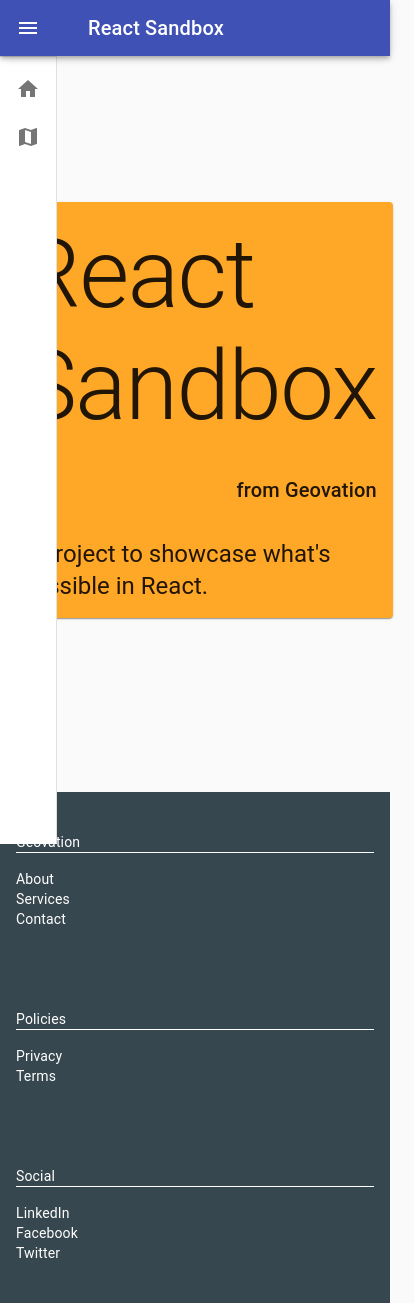
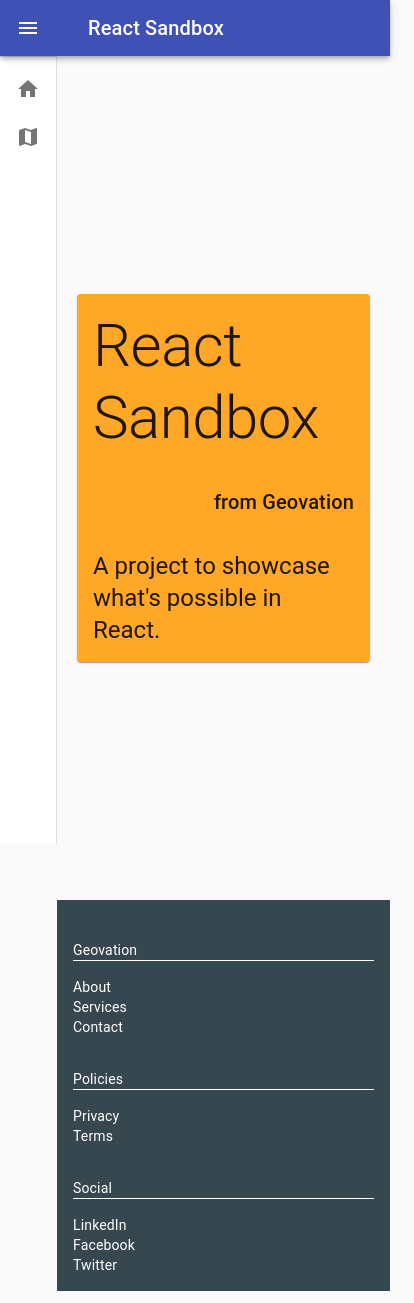
Before and after one commit to Geovation/react-sandbox, a React (Create React App) app: page / in a window 390 px wide. Shown: the whole page, 414 px wide, since content can reach past the window. Built offline with nearby package versions, Linux system fonts and the light colour scheme.

Commit message:
Fix layout not responsive (#42)

```diff
--- a/src/App.js
+++ b/src/App.js
@@ -1,29 +1,25 @@
-import React from 'react';
-import CssBaseline from '@material-ui/core/CssBaseline';
+import React, { Fragment } from "react";
+import CssBaseline from "@material-ui/core/CssBaseline";
 
-import { Container, Grid } from "@material-ui/core";
+import { Grid } from "@material-ui/core";
 import HomePage from "./components/home-page.jsx";
 import Footer from "./components/common/footer.jsx";
 import NavDrawer from "./components/common/nav-drawer";
-import {
-  BrowserRouter as Router,
-  Switch,
-  Route
-} from "react-router-dom";
-import GoogleMapsPage from './components/google-map/google-map-page.jsx';
+import { BrowserRouter as Router, Switch, Route } from "react-router-dom";
+import GoogleMapsPage from "./components/google-map/google-map-page.jsx";
 
 function App() {
   return (
     <Router>
       <CssBaseline />
-      <NavDrawer />
-      <Container maxWidth="lg" my="auto">
+      <NavDrawer
+        pageContent={
+          <Fragment>
             <Grid
               container
               direction="column"
               justifyContent="center"
               alignItems="center"
-          spacing={3}
               style={{ minHeight: "100vh" }}
             >
               <Switch>
@@ -31,9 +27,10 @@
                 <Route path="/google-map-page" component={GoogleMapsPage} />
               </Switch>
             </Grid>
-
-      </Container>
             <Footer />
+          </Fragment>
+        }
+      />
     </Router>
   );
 }
--- a/src/components/common/footer.jsx
+++ b/src/components/common/footer.jsx
@@ -3,9 +3,9 @@
 function Footer() {
   return (
     <footer>
-      <Box bgcolor="#37474f" color="#ffffff">
+      <Box bgcolor="#37474f" color="#ffffff" pt={5}>
         <Container maxWidth="lg">
-          <Grid container spacing={10}>
+          <Grid container spacing={4}>
             <Grid item xs={12} sm={4}>
               <Box borderBottom={1}>Geovation</Box>
               <Box pt={2}>
--- a/src/components/common/nav-drawer.js
+++ b/src/components/common/nav-drawer.js
@@ -1,35 +1,32 @@
-import React from 'react';
-import clsx from 'clsx';
-import { makeStyles, useTheme } from '@material-ui/core/styles';
-import Drawer from '@material-ui/core/Drawer';
-import AppBar from '@material-ui/core/AppBar';
-import Toolbar from '@material-ui/core/Toolbar';
-import List from '@material-ui/core/List';
-import Typography from '@material-ui/core/Typography';
-import Divider from '@material-ui/core/Divider';
-import IconButton from '@material-ui/core/IconButton';
-import MenuIcon from '@material-ui/icons/Menu';
-import ChevronLeftIcon from '@material-ui/icons/ChevronLeft';
-import ChevronRightIcon from '@material-ui/icons/ChevronRight';
-import ListItem from '@material-ui/core/ListItem';
-import ListItemIcon from '@material-ui/core/ListItemIcon';
-import ListItemText from '@material-ui/core/ListItemText';
-import MapIcon from '@material-ui/icons/Map';
-import HomeIcon from '@material-ui/icons/Home';
-import {
-  Route,
-} from "react-router-dom";
-
+import React from "react";
+import clsx from "clsx";
+import { makeStyles, useTheme } from "@material-ui/core/styles";
+import Drawer from "@material-ui/core/Drawer";
+import AppBar from "@material-ui/core/AppBar";
+import Toolbar from "@material-ui/core/Toolbar";
+import List from "@material-ui/core/List";
+import Typography from "@material-ui/core/Typography";
+import Divider from "@material-ui/core/Divider";
+import IconButton from "@material-ui/core/IconButton";
+import MenuIcon from "@material-ui/icons/Menu";
+import ChevronLeftIcon from "@material-ui/icons/ChevronLeft";
+import ChevronRightIcon from "@material-ui/icons/ChevronRight";
+import ListItem from "@material-ui/core/ListItem";
+import ListItemIcon from "@material-ui/core/ListItemIcon";
+import ListItemText from "@material-ui/core/ListItemText";
+import MapIcon from "@material-ui/icons/Map";
+import HomeIcon from "@material-ui/icons/Home";
+import { Route } from "react-router-dom";
 
 const drawerWidth = 240;
 
 const useStyles = makeStyles((theme) => ({
   root: {
-    display: 'flex',
+    display: "flex",
   },
   appBar: {
     zIndex: theme.zIndex.drawer + 1,
-    transition: theme.transitions.create(['width', 'margin'], {
+    transition: theme.transitions.create(["width", "margin"], {
       easing: theme.transitions.easing.sharp,
       duration: theme.transitions.duration.leavingScreen,
     }),
@@ -37,7 +34,7 @@
   appBarShift: {
     marginLeft: drawerWidth,
     width: `calc(100% - ${drawerWidth}px)`,
-    transition: theme.transitions.create(['width', 'margin'], {
+    transition: theme.transitions.create(["width", "margin"], {
       easing: theme.transitions.easing.sharp,
       duration: theme.transitions.duration.enteringScreen,
     }),
@@ -46,50 +43,49 @@
     marginRight: 36,
   },
   hide: {
-    display: 'none',
+    display: "none",
   },
   drawer: {
     width: drawerWidth,
     flexShrink: 0,
-    whiteSpace: 'nowrap',
+    whiteSpace: "nowrap",
   },
   drawerOpen: {
     width: drawerWidth,
-    transition: theme.transitions.create('width', {
+    transition: theme.transitions.create("width", {
       easing: theme.transitions.easing.sharp,
       duration: theme.transitions.duration.enteringScreen,
     }),
   },
   drawerClose: {
-    transition: theme.transitions.create('width', {
+    transition: theme.transitions.create("width", {
       easing: theme.transitions.easing.sharp,
       duration: theme.transitions.duration.leavingScreen,
     }),
-    overflowX: 'hidden',
+    overflowX: "hidden",
     width: theme.spacing(7) + 1,
-    [theme.breakpoints.up('sm')]: {
+    [theme.breakpoints.up("sm")]: {
       width: theme.spacing(9) + 1,
     },
   },
   toolbar: {
-    display: 'flex',
-    alignItems: 'center',
-    justifyContent: 'flex-end',
+    display: "flex",
+    alignItems: "center",
+    justifyContent: "flex-end",
     padding: theme.spacing(0, 1),
     // necessary for content to be below app bar
     ...theme.mixins.toolbar,
   },
   content: {
     flexGrow: 1,
-    padding: theme.spacing(3),
   },
 }));
 
-function NavDrawer() {
+function NavDrawer(props) {
   const classes = useStyles();
   const theme = useTheme();
   const [open, setOpen] = React.useState(false);
-  const [title, setTitle] = React.useState('React Sandbox');
+  const [title, setTitle] = React.useState("React Sandbox");
 
   const handleDrawerOpen = () => {
     setOpen(true);
@@ -139,32 +135,52 @@
       >
         <div className={classes.toolbar}>
           <IconButton onClick={handleDrawerClose}>
-            {theme.direction === 'rtl' ? <ChevronRightIcon /> : <ChevronLeftIcon />}
+            {theme.direction === "rtl" ? (
+              <ChevronRightIcon />
+            ) : (
+              <ChevronLeftIcon />
+            )}
           </IconButton>
         </div>
         <Divider />
-        <Route render={({ history }) => (
+        <Route
+          render={({ history }) => (
             <List>
-
-            <ListItem button key="Home" onClick={() => { history.push('/'); setTitle("React Sandbox"); }} >
+              <ListItem
+                button
+                key="Home"
+                onClick={() => {
+                  history.push("/");
+                  setTitle("React Sandbox");
+                }}
+              >
                 <ListItemIcon>
                   <HomeIcon />
                 </ListItemIcon>
                 <ListItemText primary="Home" />
               </ListItem>
 
-            <ListItem button key="Google Maps" onClick={() => { history.push('/google-map-page'); setTitle("Google Maps"); }} >
+              <ListItem
+                button
+                key="Google Maps"
+                onClick={() => {
+                  history.push("/google-map-page");
+                  setTitle("Google Maps");
+                }}
+              >
                 <ListItemIcon>
                   <MapIcon />
                 </ListItemIcon>
                 <ListItemText primary="Google Maps" />
               </ListItem>
-
             </List>
-        )} />
-
+          )}
+        />
       </Drawer>
-
+      <main className={classes.content}>
+        <div className={classes.toolbar} />
+        {props.pageContent}
+      </main>
     </div>
   );
 }
--- a/src/components/google-map/google-map-page.jsx
+++ b/src/components/google-map/google-map-page.jsx
@@ -1,8 +1,7 @@
 import GoogleMapReact from 'google-map-react';
-import { Grid, } from "@material-ui/core";
-import { Fragment } from 'react';
 
-function GoogleMapsPage() {
+function GoogleMapsPage()
+{
   const defaultProps = {
     center: {
       lat: 51.5074,
@@ -12,13 +11,7 @@
   };
 
   return (
-    <Fragment>
-      <Grid item container>
-        <div style={{ height: '4vh', width: '100%' }}></div>
-      </Grid>
-      <Grid item container justifyContent="center" alignItems="stretch" alignContent="stretch">
-        <div style={{ height: '90vh', width: '100vw' }}>
-          <div style={{ height: '100%', width: '100vw' }}>
+    <div style={{ height: '100vh', width: "100%" }}>
       <GoogleMapReact
         bootstrapURLKeys={{ key: "AIzaSyDf6rgN-gGoCPLP6G_NHqVDAoLZ7UN2Yec" }}
         defaultCenter={defaultProps.center}
@@ -26,12 +19,6 @@
       >
       </GoogleMapReact>
     </div>
-        </div>
-      </Grid>
-      <Grid item container>
-        <div style={{ height: '0.1vh', width: '100%' }}></div>
-      </Grid>
-    </Fragment>
   );
 }
 
--- a/src/components/home-page.jsx
+++ b/src/components/home-page.jsx
@@ -4,10 +4,10 @@
 function HomePage() {
   return (
     <Fragment>
-      <Card style={{ backgroundColor: "#ffa726" }}>
+      <Card style={{ backgroundColor: "#ffa726", margin: "20px" }}>
         <Grid item p={1}>
           <Box p={2}>
-            <Typography variant="h1">React Sandbox</Typography>
+            <Typography variant="h2">React Sandbox</Typography>
           </Box>
         </Grid>
 
```
Lines whose indentation alone changed are shown as unchanged.
